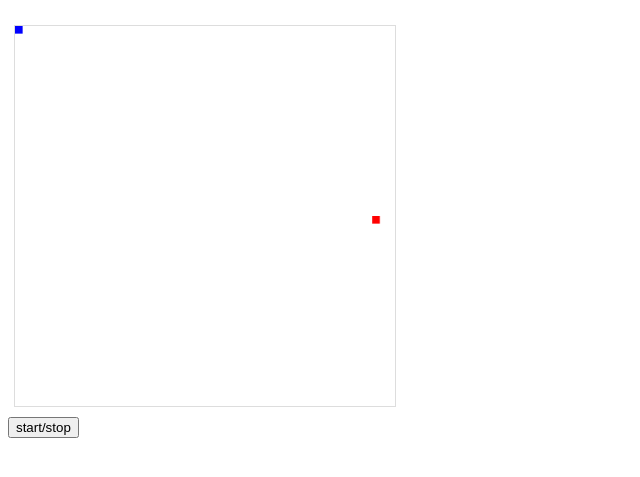
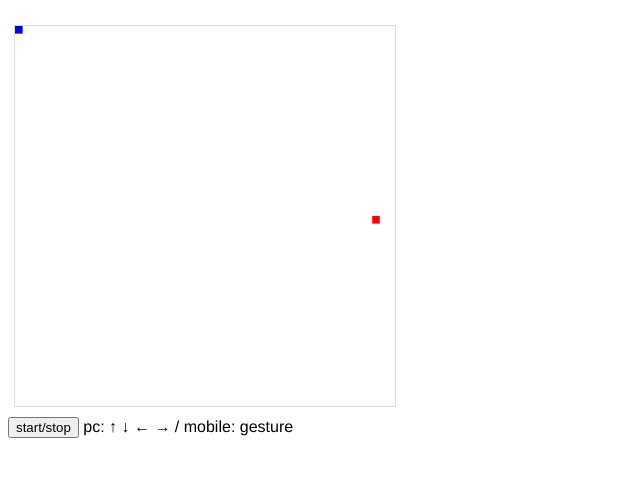
Before and after one commit to nossika/demo-collection, a website: page game-snake/index.html in a window 1280 px wide. Shown: the part 61-538 px from the top of the page, without its empty margins (0-640 px from the left). Drawn offline with Linux system fonts and the light colour scheme.

Commit message:
update intro

```diff
--- a/game-snake/index.html
+++ b/game-snake/index.html
@@ -26,7 +26,9 @@
   <canvas id="canvas"></canvas>
   <div>
     <button id="start">start/stop</button>
+    <span>pc: ↑ ↓ ← → / mobile: gesture</span>
   </div>
+
 </div>
 <script src="./index.js"></script>
 </body>
```
